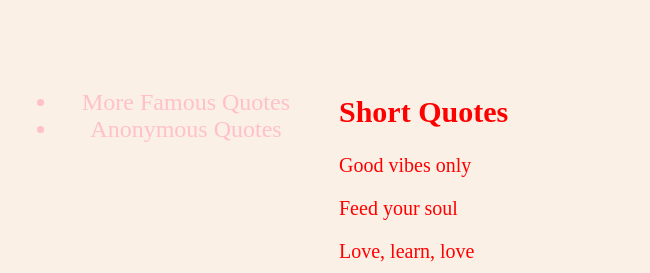
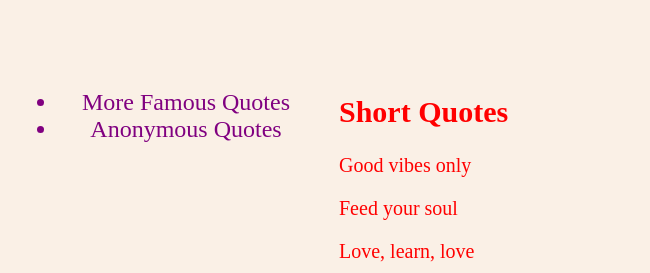
Before and after one commit to DeLadyJ/Deliverable5, a plain HTML site: page index.html in a window 1280 px wide. Shown: the part 143-416 px from the top of the page, 0-650 px from the left. Drawn offline with Linux system fonts and the light colour scheme; grey boxes are pictures that could not be loaded.

Commit message:
changed color for menu and media screen color for menu

```diff
--- a/index.html
+++ b/index.html
@@ -20,7 +20,7 @@
 				float: left;
 				width: 25%;
 				padding: 15px;
-				color: red;}
+				color: darkblue;}
 			.col-6 {
 				font-size: 20px;
 				float: left;
@@ -48,7 +48,7 @@
 				color: red;
 			}
 			.menu {
-				color: pink;
+				color: purple;
 				display: block;
 				padding: 10px;
 				font-size: x-large;
@@ -60,6 +60,7 @@
 			@media only screen and (max-width: 600px) {
  				.col-3 {
 					width: 100%;
+					color: sienna;
 				}
 				.col-6 {
 					width: 100%;
@@ -67,8 +68,8 @@
  				.col-9 {
 					width: 100%;
 				}
-			body {
-				background-color: skyblue;
+				body {
+					background-color: skyblue;
 				}
 			}
 		</style>
```
